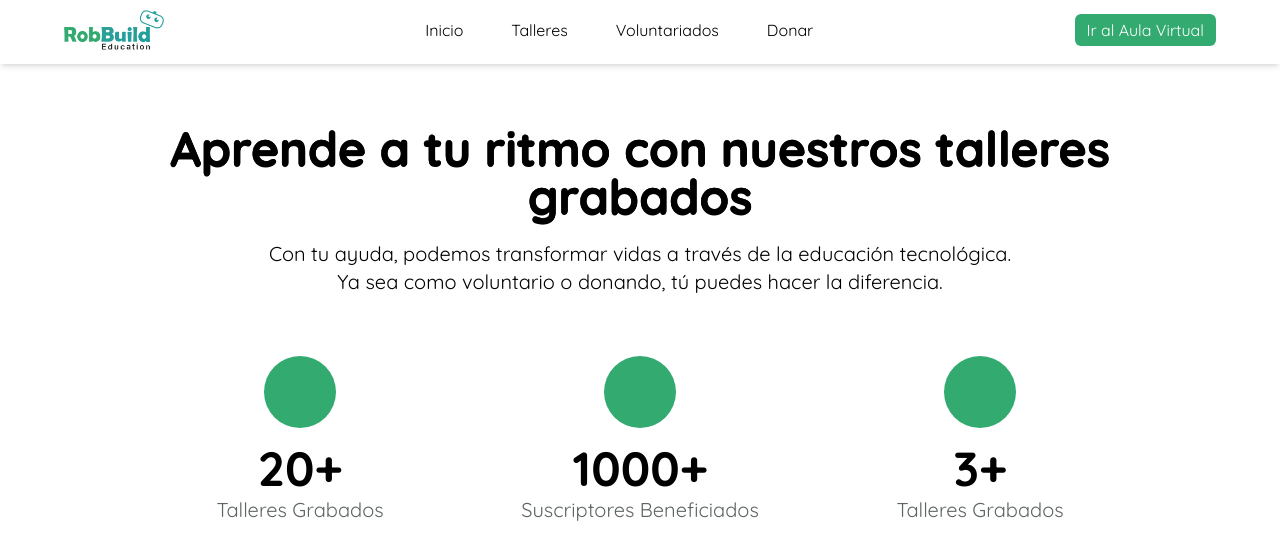
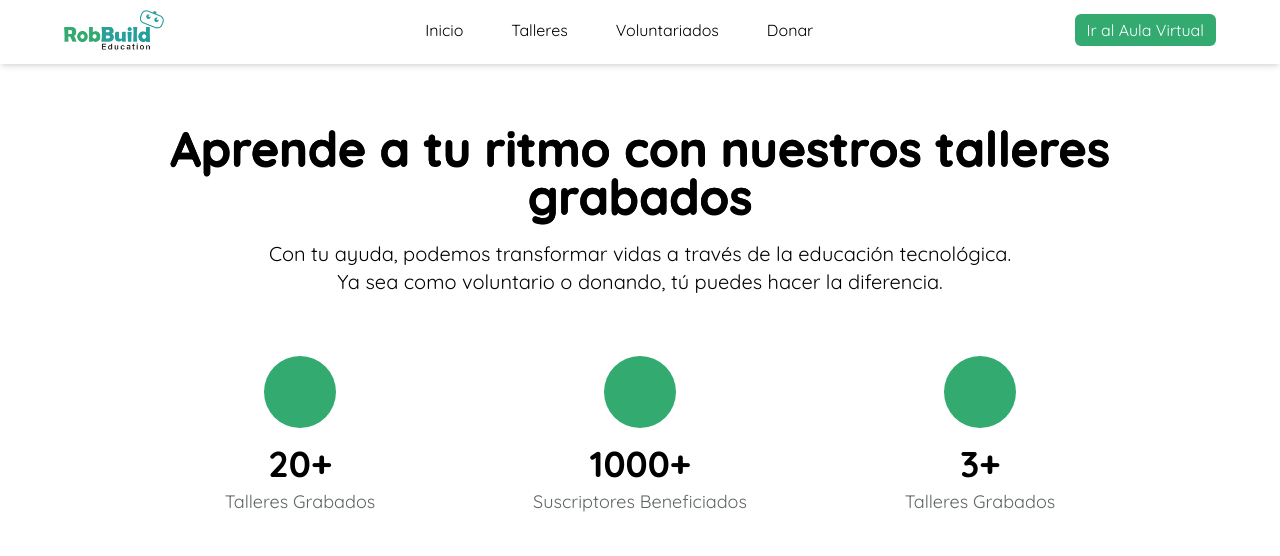
Before and after one commit to Acuache/robBuild-by-acuache, a React (Vite) app: page /talleres in a window 1280 px wide. Shown: the top 556 px of the page. Built offline with nearby package versions, Linux system fonts and the light colour scheme; no server answers; some icons are missing.

Commit message:
style(CardIcon): Styles Change font size and rotation

```diff
--- a/src/components/Talleres/CardIcon.tsx
+++ b/src/components/Talleres/CardIcon.tsx
@@ -32,11 +32,11 @@ export default function CardIcon({ children, number, description, isMayor500 }:
 
   return (
     <article ref={ref} className="flex flex-col justify-between items-center gap-1 min-w-50 w-full max-w-70 p-4 rounded-xl transition-all duration-300 ease-in-out hover:scale-102 hover:shadow-md hover:bg-white active:scale-102 active:shadow-md active:bg-white cursor-pointer group">
-      <div className="bg-st flex items-center justify-center p-4 rounded-full text-white mb-3 h-18 w-18 transition-all duration-300 group-hover:scale-105 group-hover:rotate-3 group-active:scale-105 group-active:rotate-3">
+      <div className="bg-st flex items-center justify-center p-4 rounded-full text-white mb-3 h-18 w-18 transition-all duration-300 group-hover:scale-105 group-active:scale-105 ">
         {children}
       </div>
-      <h3 className="text-5xl font-bold transition-all duration-300 group-hover:text-st group-active:text-st">{accelerator}<span>+</span></h3>
-      <p className="text-xl text-gray800 transition-all duration-300 group-hover:text-gray-600 group-active:text-gray-600">{description}</p>
+      <h3 className="text-4xl font-bold transition-all duration-300 group-hover:text-st group-active:text-st">{accelerator}<span>+</span></h3>
+      <p className="text-lg text-gray800 transition-all duration-300 group-hover:text-gray-600 group-active:text-gray-600">{description}</p>
     </article>
   )
 }
```
